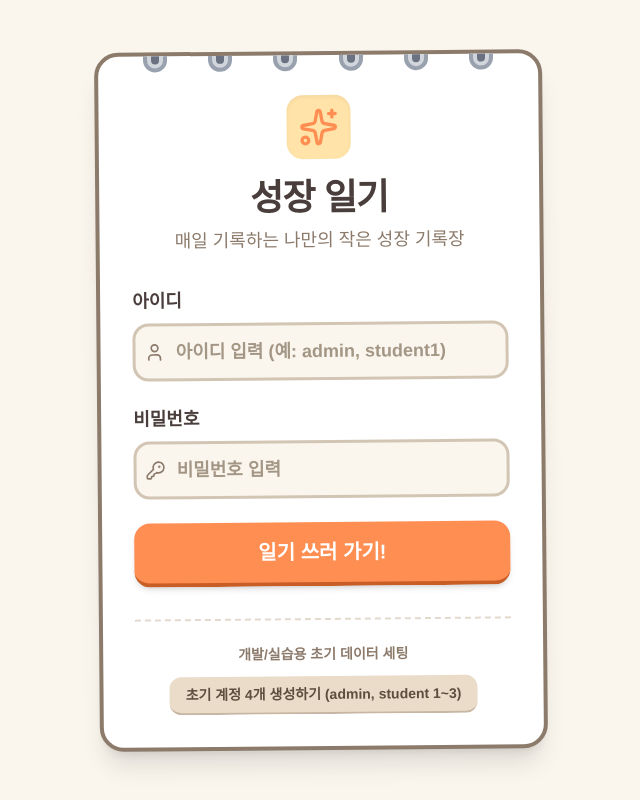
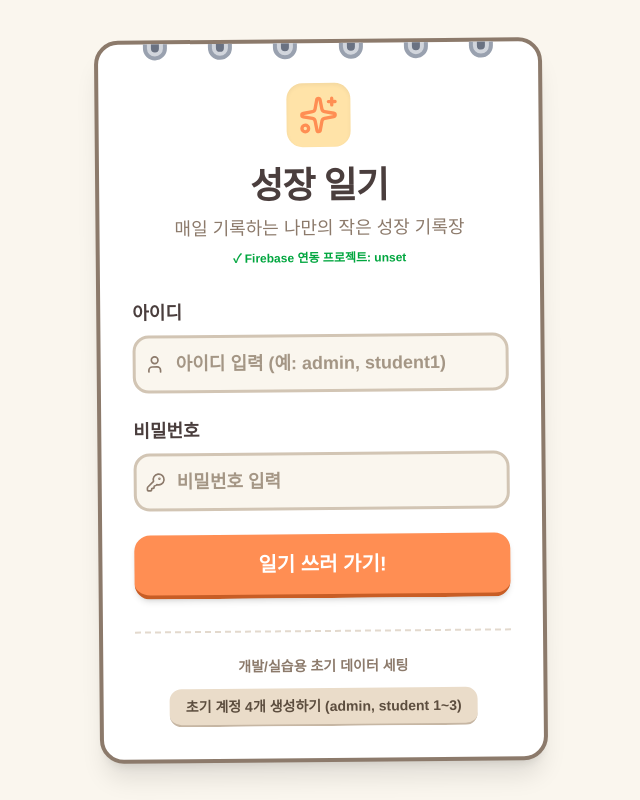
Before and after one commit to ChloeMoon-sketch/growth-growth, a Next.js app: page /login in a window 1280 px wide. Shown: the whole page, without its empty margins (319-959 px from the left). Built offline with nearby package versions, Linux system fonts and the light colour scheme; no server answers; a web font is replaced by a local one.

Commit message:
debug: Add Firebase config status check on login page

```diff
--- a/src/app/login/page.tsx
+++ b/src/app/login/page.tsx
@@ -127,6 +127,13 @@ export default function LoginPage() {
             </div>
             <h1 className="text-4xl font-extrabold text-[#4A3E3D] tracking-tight">성장 일기</h1>
             <p className="text-[#8C7A6B] mt-2 text-lg">매일 기록하는 나만의 작은 성장 기록장</p>
+            <div className="mt-2 text-xs font-bold text-gray-400">
+              {process.env.NEXT_PUBLIC_FIREBASE_PROJECT_ID === 'mock-project-placeholder' ? (
+                <span className="text-red-500">⚠️ 환경 변수(.env.local)가 적용되지 않았습니다. 서버를 껐다 켜주세요.</span>
+              ) : (
+                <span className="text-green-600">✓ Firebase 연동 프로젝트: {process.env.NEXT_PUBLIC_FIREBASE_PROJECT_ID}</span>
+              )}
+            </div>
           </div>
 
           <form onSubmit={handleLogin} className="space-y-6">
```
